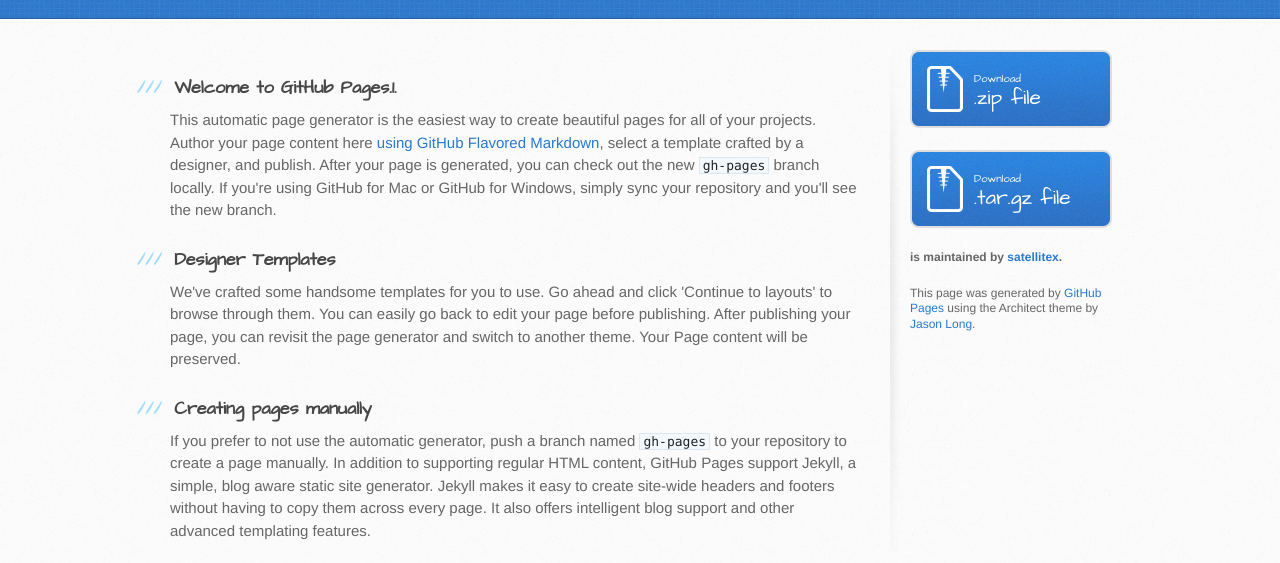
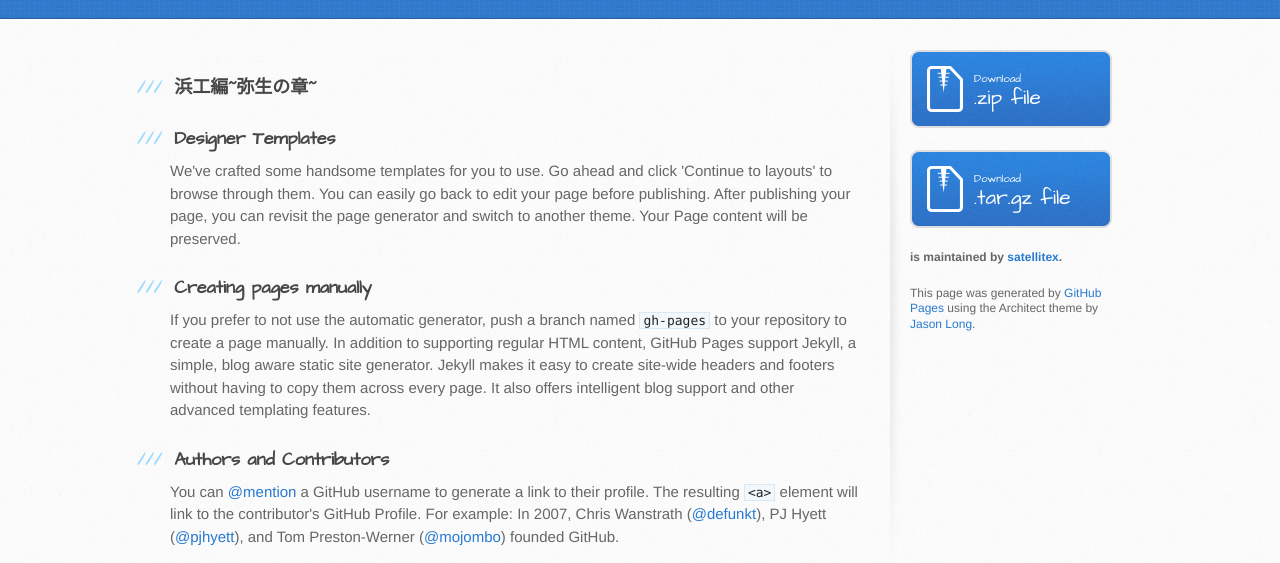
Before and after one commit to satellitex/story, a plain HTML site: page index.html in a window 1280 px wide. Shown: the part 182-745 px from the top of the page. Drawn offline with Linux system fonts and the light colour scheme.

Commit message:
change idnex

```diff
--- a/index.html
+++ b/index.html
@@ -29,9 +29,9 @@
       <div class="inner clearfix">
         <section id="main-content">
           <h3>
-<a id="welcome-to-github-pages1" class="anchor" href="#welcome-to-github-pages1" aria-hidden="true"><span class="octicon octicon-link"></span></a>Welcome to GitHub Pages.1.</h3>
+            <a id="welcome-to-github-pages1" class="anchor" href="#welcome-to-github-pages1" aria-hidden="true"><span class="octicon octicon-link"></span></a>浜工編~弥生の章~</h3>
 
-<p>This automatic page generator is the easiest way to create beautiful pages for all of your projects. Author your page content here <a href="https://guides.github.com/features/mastering-markdown/">using GitHub Flavored Markdown</a>, select a template crafted by a designer, and publish. After your page is generated, you can check out the new <code>gh-pages</code> branch locally. If you're using GitHub for Mac or GitHub for Windows, simply sync your repository and you'll see the new branch.</p>
+          <p><link rel="README" href="./README.md"></p>
 
           <h3>
             <a id="designer-templates" class="anchor" href="#designer-templates" aria-hidden="true"><span class="octicon octicon-link"></span></a>Designer Templates</h3>
```
Lines whose indentation alone changed are shown as unchanged.
